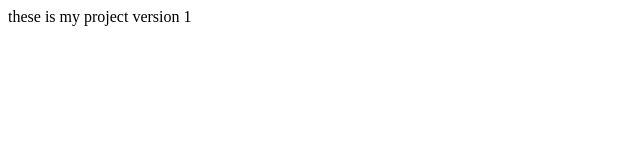
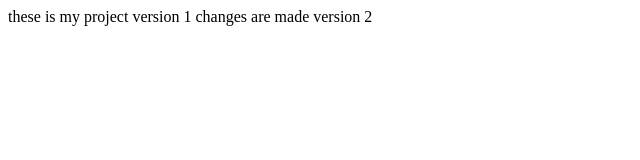
Before and after one commit to DevisettySreya/version, a plain HTML site: page index.html in a window 1280 px wide. Shown: the whole page, without its empty margins (0-640 px from the left). Drawn offline with Linux system fonts and the light colour scheme.

Commit message:
version2

```diff
--- a/index.html
+++ b/index.html
@@ -7,5 +7,6 @@
 </head>
 <body>
     these is my project version 1
+    changes are made version 2
 </body>
 </html>
```
